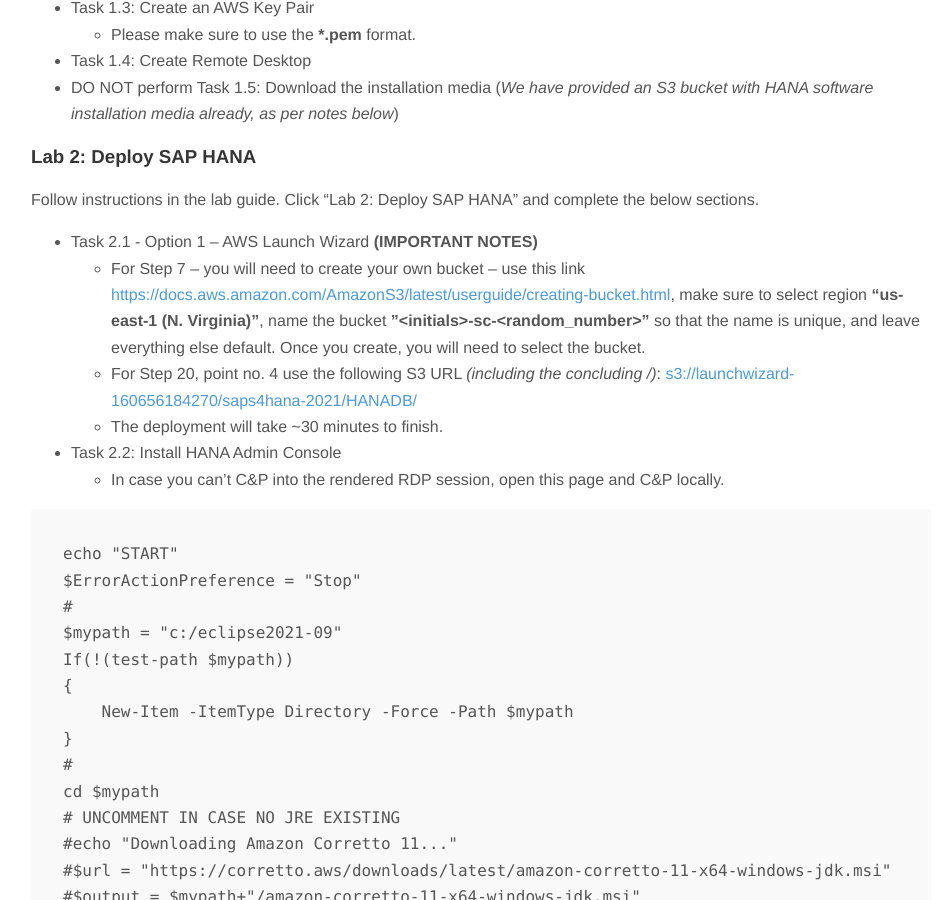
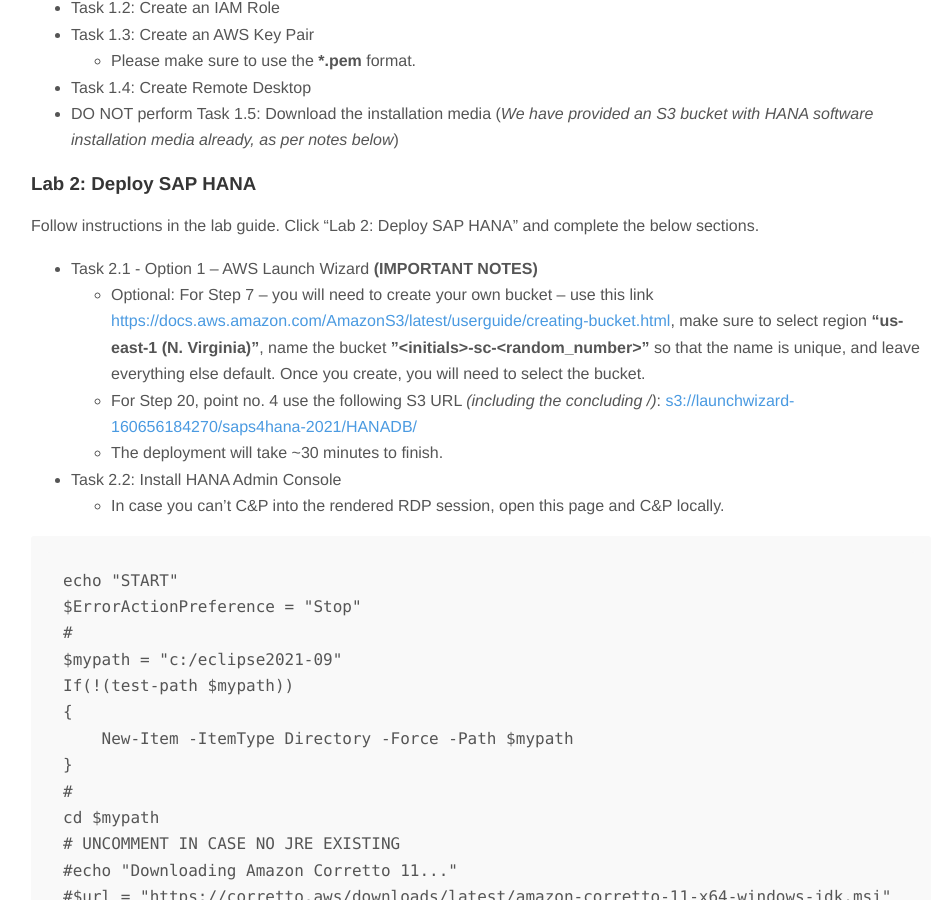
Before and after one commit to pauler285/pauler285.github.io, a Jekyll site: the page built from _posts/2022-06-14-aws-immersion-day.md, in a window 1280 px wide and 900 px high, scrolled down 2144 px. Shown: the whole window, without its empty margins (159-1110 px from the left). Built offline with Jekyll 4.4.1, drawn with Linux system fonts in a browser that asks for light colours; nearby versions of some CDN libraries; some of the changed text lies outside the part shown.

Commit message:
adjustment

```diff
--- a/_posts/2022-06-14-aws-immersion-day.md
+++ b/_posts/2022-06-14-aws-immersion-day.md
@@ -76,7 +77,7 @@ Follow instructions in the lab guide.
 Click “Lab 2: Deploy SAP HANA” and complete the below sections.
 
 * Task 2.1 - Option 1 – AWS Launch Wizard **(IMPORTANT NOTES)**
-    * For Step 7 – you will need to create your own bucket – use this link [https://docs.aws.amazon.com/AmazonS3/latest/userguide/creating-bucket.html](https://docs.aws.amazon.com/AmazonS3/latest/userguide/creating-bucket.html), make sure to select region **“us-east-1 (N. Virginia)”**, name the bucket **"\<initials>-sc-\<random_number>"** so that the name is unique, and leave everything else default. Once you create, you will need to select the bucket.
+    * Optional: For Step 7 – you will need to create your own bucket – use this link [https://docs.aws.amazon.com/AmazonS3/latest/userguide/creating-bucket.html](https://docs.aws.amazon.com/AmazonS3/latest/userguide/creating-bucket.html), make sure to select region **“us-east-1 (N. Virginia)”**, name the bucket **"\<initials>-sc-\<random_number>"** so that the name is unique, and leave everything else default. Once you create, you will need to select the bucket.
     * For Step 20, point no. 4 use the following S3 URL *(including the concluding /)*: [s3://launchwizard-160656184270/saps4hana-2021/HANADB/](s3://launchwizard-160656184270/saps4hana-2021/HANADB/)
     * The deployment will take ~30 minutes to finish.
 * Task 2.2: Install HANA Admin Console
```
Also changed, not shown: other parts of _posts/2022-06-14-aws-immersion-day.md (+1 -0 lines).
